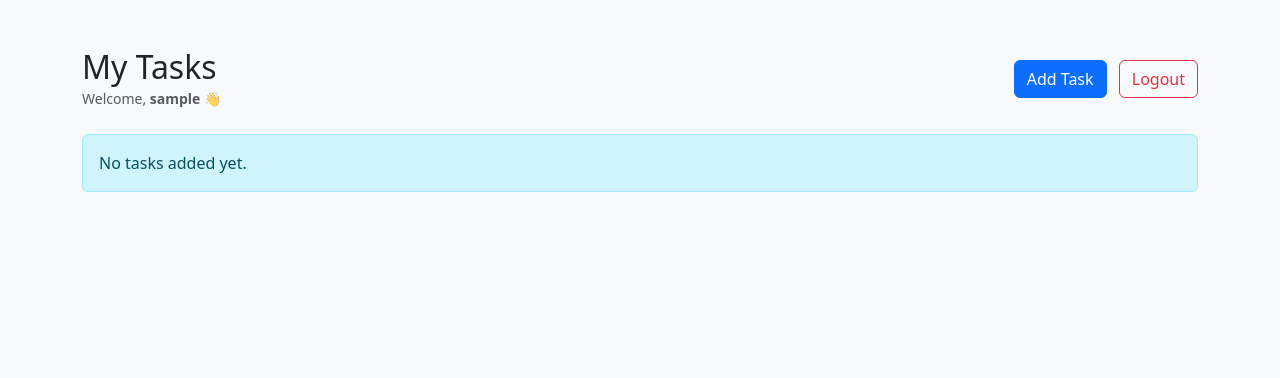
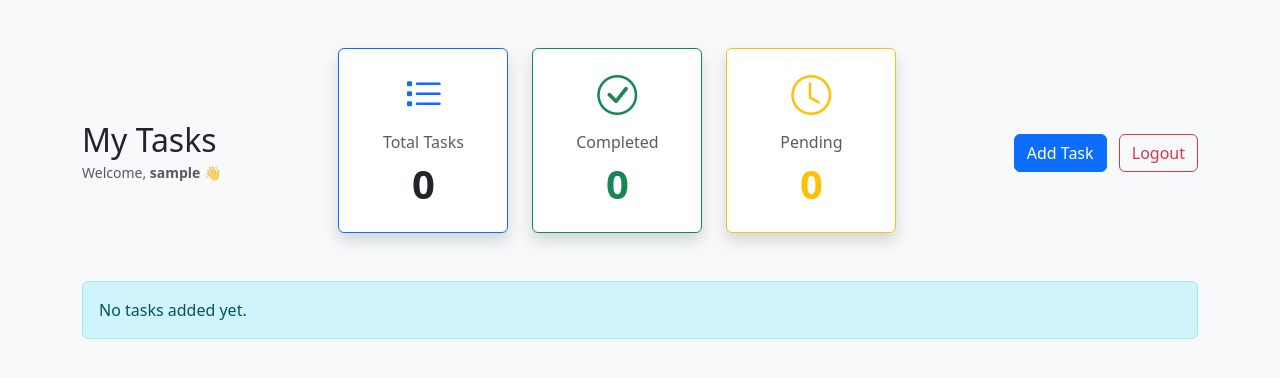
Before and after one commit to Nandhu11747/to-do, a Django app: page / in a window 1280 px wide. Shown: the top 378 px of the page. Run offline with Django 5.2, Linux system fonts and the light colour scheme; the visitor is signed in with stand-in values (Sample User, id 1); data that the repository does not hold is empty.

Commit message:
Dashboard

```diff
--- a/todo/templates/todo/home.html
+++ b/todo/templates/todo/home.html
@@ -4,6 +4,7 @@
     <title>To-Do List</title>
 
     <link href="https://cdn.jsdelivr.net/npm/bootstrap@5.3.7/dist/css/bootstrap.min.css" rel="stylesheet">
+    <link rel="stylesheet" href="https://cdn.jsdelivr.net/npm/bootstrap-icons@1.13.1/font/bootstrap-icons.min.css">
 </head>
 <body class="bg-light">
 
@@ -16,6 +17,37 @@
                 Welcome, <strong>{{ user.username }}</strong> 👋
             </small>
         </div>
+
+<div class="d-flex justify-content-center gap-4 mb-4">
+
+    <div class="card shadow border-primary text-center"
+         style="width: 170px; min-height: 180px;">
+        <div class="card-body d-flex flex-column justify-content-center">
+            <i class="bi bi-list-task fs-1 text-primary mb-2"></i>
+            <h6 class="text-muted">Total Tasks</h6>
+            <h1 class="fw-bold">{{ total_tasks }}</h1>
+        </div>
+    </div>
+
+    <div class="card shadow border-success text-center"
+         style="width: 170px; min-height: 180px;">
+        <div class="card-body d-flex flex-column justify-content-center">
+            <i class="bi bi-check-circle fs-1 text-success mb-2"></i>
+            <h6 class="text-muted">Completed</h6>
+            <h1 class="fw-bold text-success">{{ completed_tasks }}</h1>
+        </div>
+    </div>
+
+    <div class="card shadow border-warning text-center"
+         style="width: 170px; min-height: 180px;">
+        <div class="card-body d-flex flex-column justify-content-center">
+            <i class="bi bi-clock fs-1 text-warning mb-2"></i>
+            <h6 class="text-muted">Pending</h6>
+            <h1 class="fw-bold text-warning">{{ pending_tasks }}</h1>
+        </div>
+    </div>
+</div>
+
         <div>
             <a href="{% url 'add_task' %}" class="btn btn-primary">
                 Add Task
@@ -49,6 +81,11 @@
                     <p class="text-muted">
                         {{ task.description }}
                     </p>
+
+                    <small class="text-secondary">
+                        Created:
+                        {{ task.created_at|date:"d M Y . h:i A"}}
+                    </small>
 
                 </div>
 
--- a/todo/views.py
+++ b/todo/views.py
@@ -18,7 +18,14 @@ def home(request):
             assigned_to=request.user
         ).order_by("-created_at")
 
-    return render(request, "todo/home.html", {"tasks": tasks})
+    context = {
+        "tasks": tasks,
+        "total_tasks": tasks.count(),
+        "completed_tasks": tasks.filter(completed=True).count(),
+        "pending_tasks": tasks.filter(completed=False).count(),
+    }
+
+    return render(request, "todo/home.html", context)
 
 
 @login_required
```
